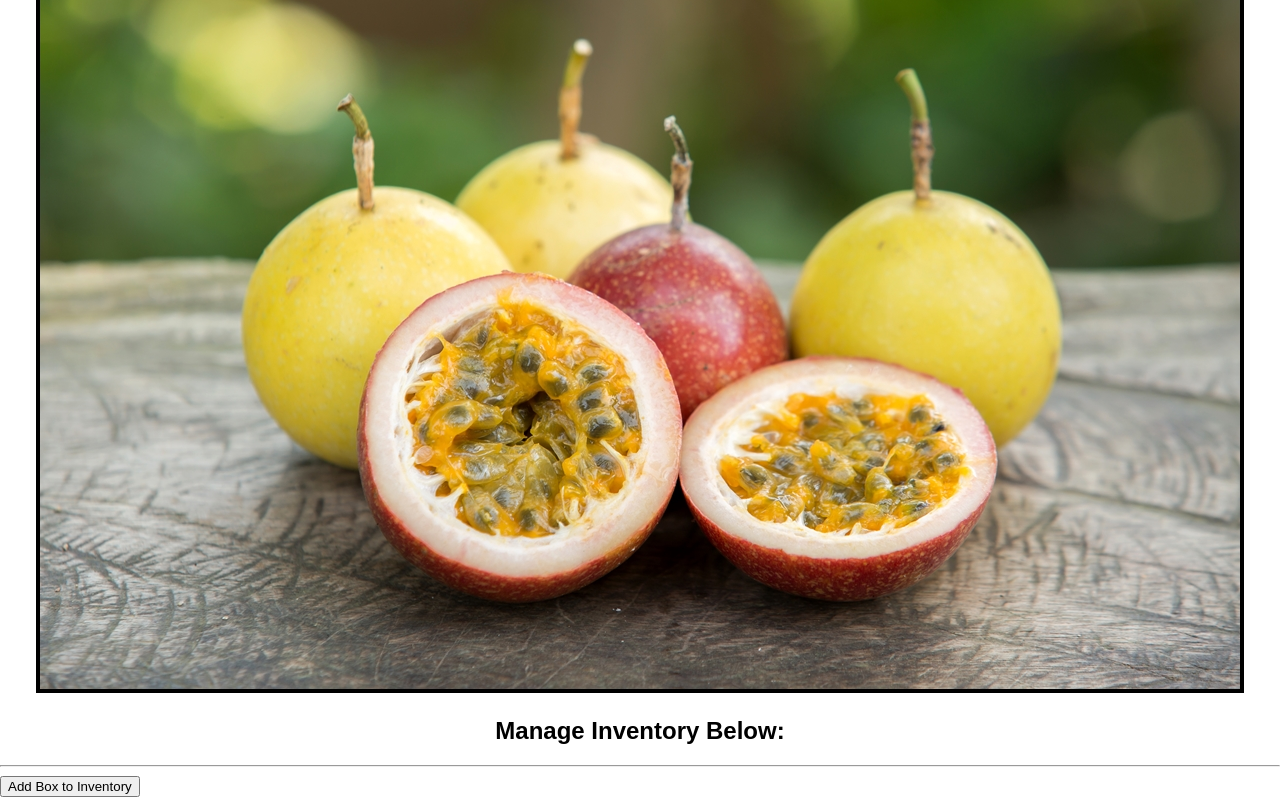
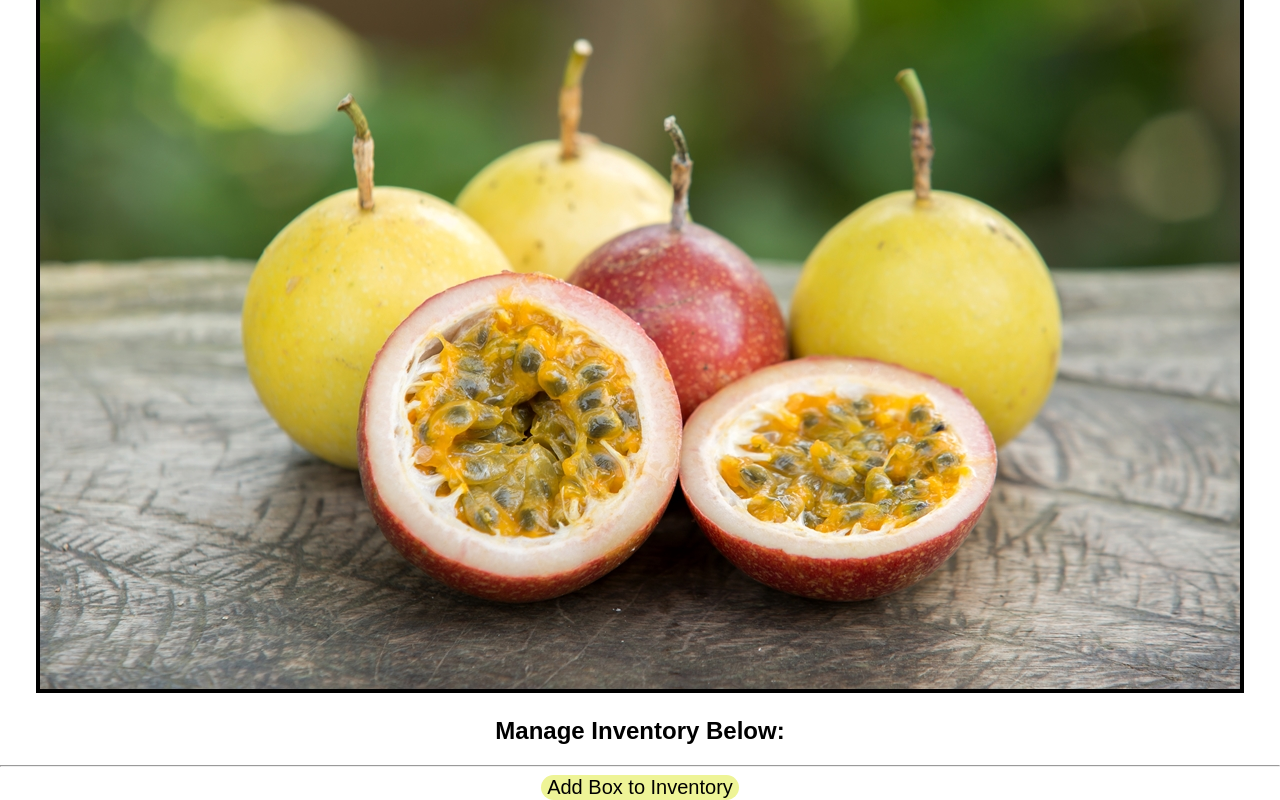
Before and after one commit to ekmagiccat/InventoryTracker, a React (Create React App) app: page / in a window 1280 px wide. Shown: the part 245-1045 px from the top of the page. Built offline with nearby package versions, Linux system fonts and the light colour scheme.

Commit message:
update css styling

```diff
--- /dev/null
+++ b/src/components/InventoryControl.css
@@ -0,0 +1,10 @@
+button {
+  background-color: #eef497;
+  color: #000;
+  display: flex;
+  margin: auto;
+  border: none;
+  border-radius: 20px;
+  font-size: 20px;
+  text-align: center;
+}
--- a/src/components/InventoryControl.js
+++ b/src/components/InventoryControl.js
@@ -3,7 +3,7 @@ import Inventory from "./InventoryList";
 import BoxDetail from "./BoxDetail";
 import NewBoxForm from "./NewBoxForm";
 import EditBoxForm from "./EditBoxForm";
-
+import "./InventoryControl.css";
 
 class InventoryControl extends React.Component {
   constructor(props) {
```
